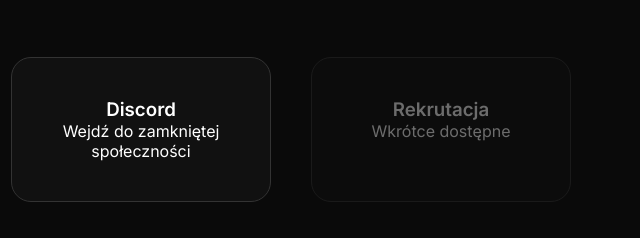
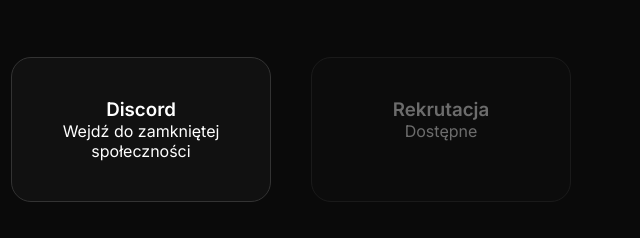
Before and after one commit to xkuboidx78-byte/Soprano, a plain HTML site: page index.html in a window 1280 px wide. Shown: the part 972-1210 px from the top of the page, 349-989 px from the left. Drawn offline with nearby package versions, Linux system fonts and the light colour scheme.

Commit message:
Update recruitment status from 'Coming Soon' to 'Available'

```diff
--- a/index.html
+++ b/index.html
@@ -38,7 +38,7 @@
         </a>
         <div class="card muted">
             <h3>Rekrutacja</h3>
-            <p>Wkrótce dostępne</p>
+            <p>Dostępne</p>
         </div>
     </div>
 </section>
```
